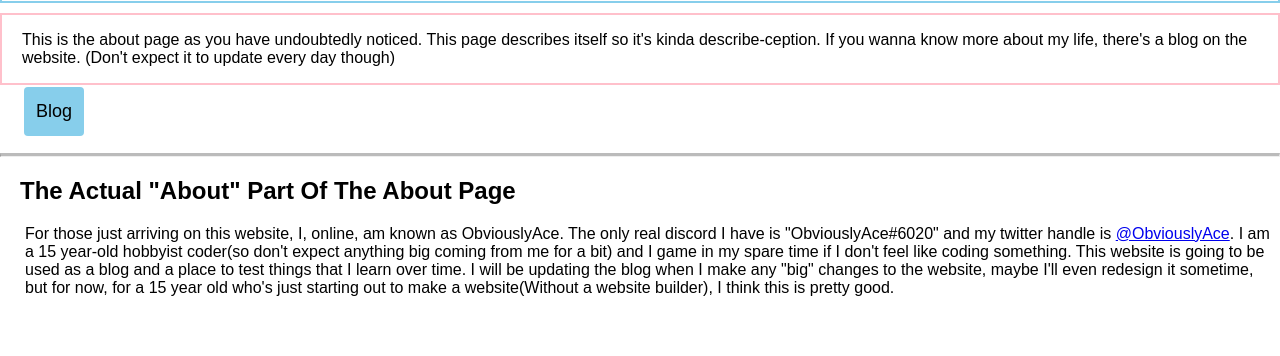
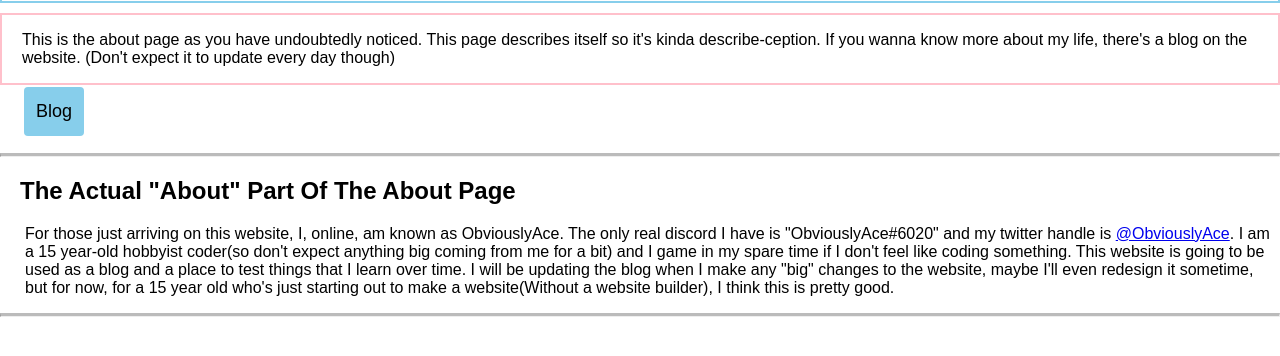
Before and after one commit to ObviouslyAce/ANP, a plain HTML site: page about.html in a window 1280 px wide. Shown: the part 170-526 px from the top of the page. Drawn offline with Linux system fonts and the light colour scheme.

Commit message:
(forgot a divider on About.html) update to about.html
Signed-off-by: ObviouslyAce <rudymilliken1@gmail.com>

```diff
--- a/about.html
+++ b/about.html
@@ -122,5 +122,6 @@ padding-right: 10px;
     I have is "ObviouslyAce#6020" and my twitter handle is <a href="https://twitter.com/ObviouslyAce">@ObviouslyAce</a>. I am a 15 year-old hobbyist coder(so don't expect anything big coming from me for a bit)
   and I game in my spare time if I don't feel like coding something. This website is going to be used as a blog and a place to test things that I learn over time. I will be updating the blog when I make any "big" changes to the website,
 maybe I'll even redesign it sometime, but for now, for a 15 year old who's just starting out to make a website(Without a website builder), I think this is pretty good.</p>
+   <hr class=solid>
 
 </html>
```
